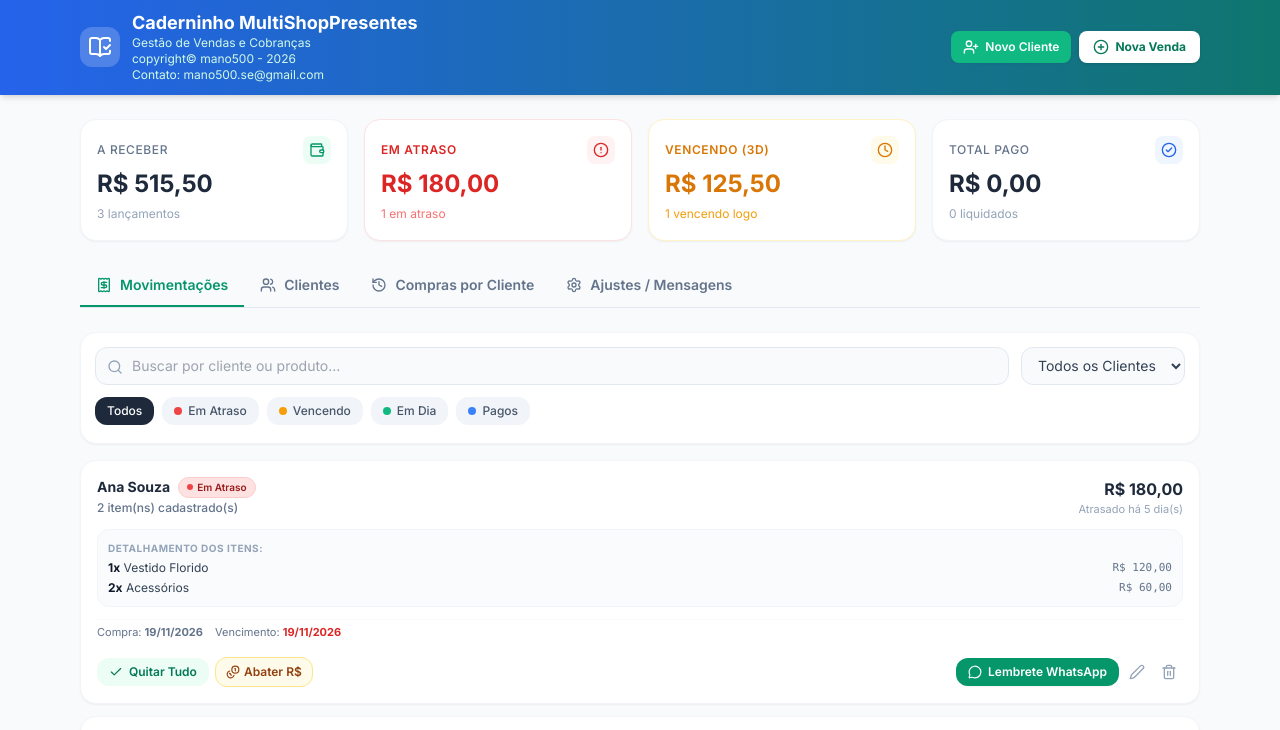
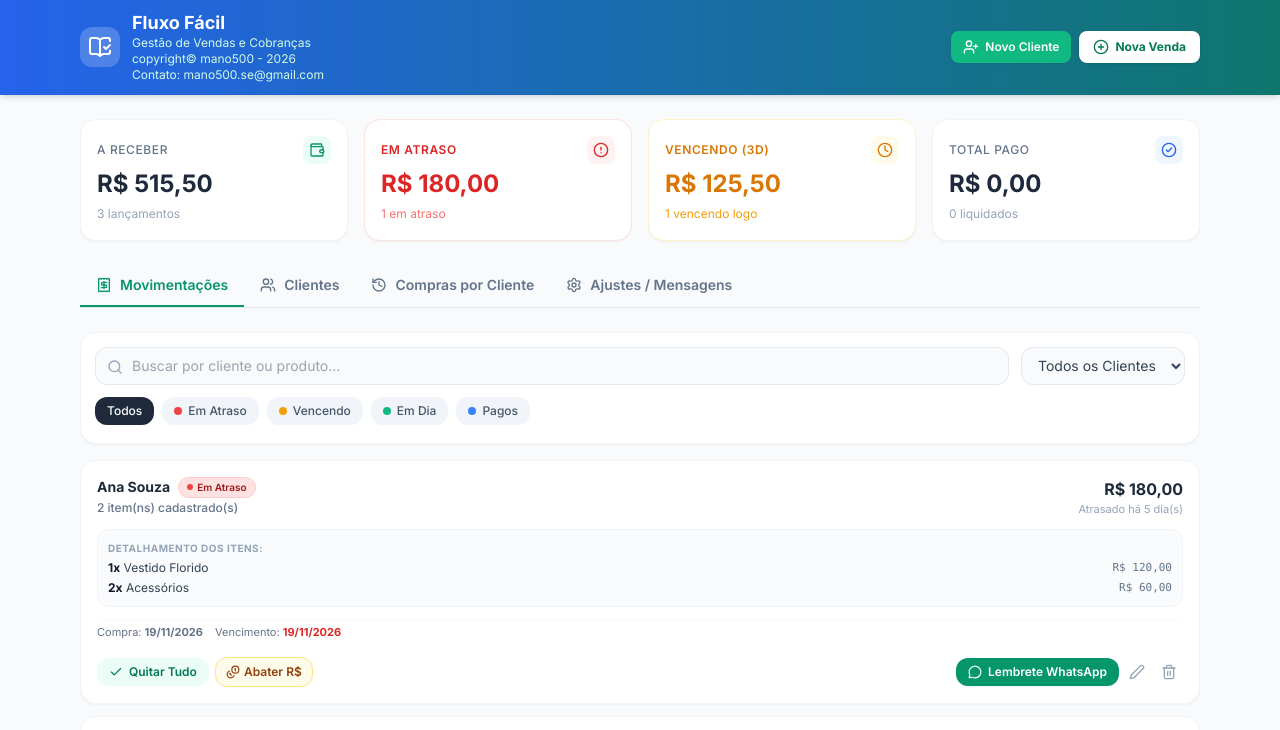
Before and after one commit to mano500se/gestaodevendas, a plain HTML site: page index.html in a window 1280 px wide. Shown: the top 730 px of the page. Drawn offline with nearby package versions, Linux system fonts and the light colour scheme.

Commit message:
Update index.html
versao 1.0 googleplay

```diff
--- a/index.html
+++ b/index.html
@@ -44,7 +44,7 @@
                     <i data-lucide="book-open-check" class="w-6 h-6 text-white"></i>
                 </div>
                 <div>
-                    <h1 class="text-lg font-bold leading-tight">Caderninho MultiShopPresentes</h1>
+                    <h1 class="text-lg font-bold leading-tight">Fluxo Fácil</h1>
                     <p class="text-xs text-emerald-100">Gestão de Vendas e Cobranças</p>
                     <p class="text-xs text-emerald-100">copyright© mano500 - 2026</p>
                     <p class="text-xs text-emerald-100">Contato: <a href="mailto:mano500.se@gmail.com">mano500.se@gmail.com</a></p>
```
